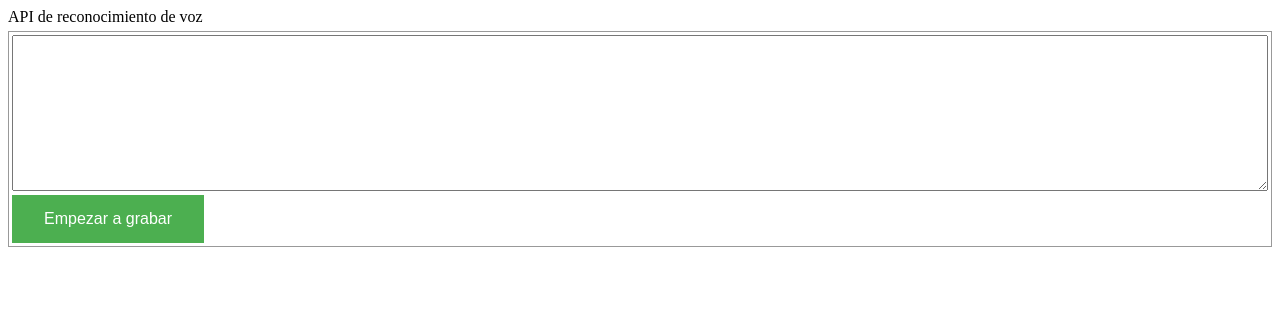
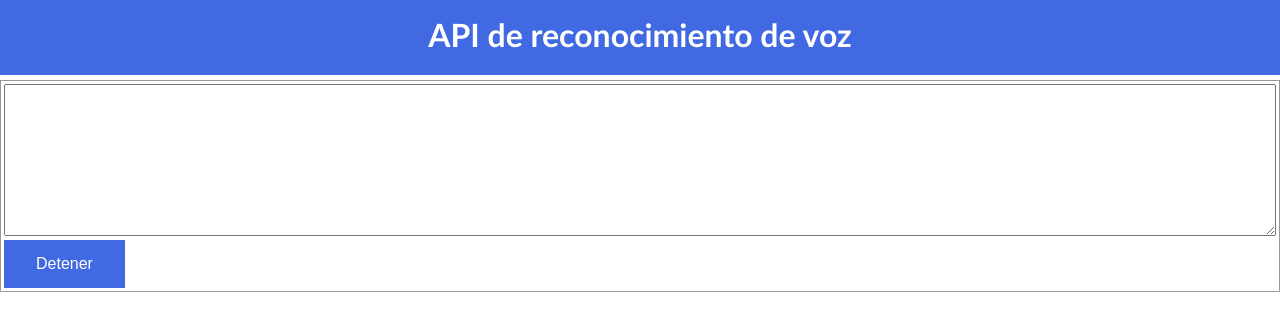
Before and after one commit to EladioRocha/text-to-voice, a plain HTML site: page index.html in a window 1280 px wide. Both pictures are taken after a click on the button "Empezar a grabar". Drawn offline with Linux system fonts and the light colour scheme.

Commit message:
added functionalities

```diff
--- a/index.html
+++ b/index.html
@@ -4,17 +4,18 @@
   <meta charset="UTF-8">
   <meta name="viewport" content="width=device-width, initial-scale=1.0">
   <title>Texto a voz</title>
-
-  <script src="/index.js"></script>
   <link rel="stylesheet" href="styles.css">
 </head>
 <body>
-  <header class="title">API de reconocimiento de voz</header>
+  <header>
+    <h1>API de reconocimiento de voz</h1>
+  </header>
   <main>
     <div class="content">
       <textarea cols="2" rows="10"></textarea>
       <button class="btn-record">Empezar a grabar</button>
     </div>
   </main>
+  <script src="/index.js"></script>
 </body>
 </html>
--- a/index.js
+++ b/index.js
@@ -1,31 +1,45 @@
-const recognition = new webkitSpeechRecognition()
+const btnRecord = document.querySelector('.btn-record'),
+  textarea = document.querySelector('textarea')
+  recognition = new webkitSpeechRecognition()
+
+let recording = false,
+  finalText = ''
+
 recognition.continuous = true
 recognition.interimResults = true
 recognition.lang = "es-MX"
 
 recognition.onstart = function() {
   recognizing = true;
-  console.log("empezando a escuchar");
+  finalText = ''
 }
+
 recognition.onresult = function(event) {
-  for (var i = event.resultIndex; i < event.results.length; i++) {
+  for (let i = event.resultIndex; i < event.results.length; i++) {
     if(event.results[i].isFinal) {
-      console.log(event.results[i][0].transcript)
+      finalText += event.results[i][0].transcript
     }
+
+    textarea.innerText = event.results[i][0].transcript
+  }
+}
+recognition.onerror = function(event) {
+  console.log(event)
+}
+recognition.onend = function() {
+  textarea.innerText = finalText
+}
+
+function processVoice() {
+  if(!recording) {
+    recognition.start()
+    btnRecord.innerText = 'Detener'
+  } else {
+    recognition.stop()
+    btnRecord.innerText = 'Empezar a grabar'
   }
 
-  //texto
-}
-recognition.onerror = function(event) {
-}
-recognition.onend = function() {
-  // recognizing = false;
-  console.log("terminó de escuchar, llegó a su fin");
-
+  recording = !recording
 }
 
-recognition.start()
-
-setTimeout(() => {
-  recognition.stop()
-}, 5000)
+btnRecord.addEventListener('click', processVoice)
--- a/styles.css
+++ b/styles.css
@@ -1,3 +1,20 @@
+* {
+  margin: 0;
+  padding: 0;
+}
+
+header {
+  height: 75px;
+  background-color: #4169E1;
+  text-align: center;
+}
+
+header > h1 {
+  color: white;
+  font-family: 'Gill Sans', 'Gill Sans MT', Calibri, 'Trebuchet MS', sans-serif;
+  padding-top: 15px;
+}
+
 main {
   display: block;
 }
@@ -16,7 +33,7 @@ textarea {
 }
 
 .btn-record {
-  background-color: #4CAF50;
+  background-color: #4169E1;
   border: none;
   color: white;
   padding: 15px 32px;
```
